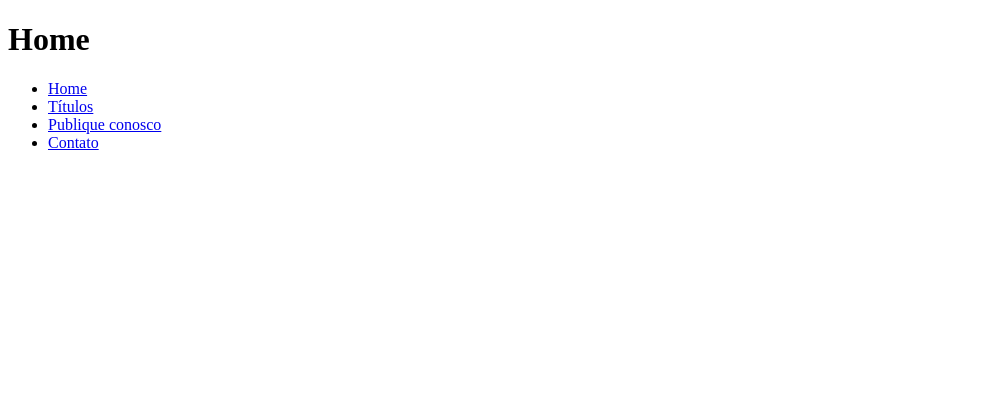
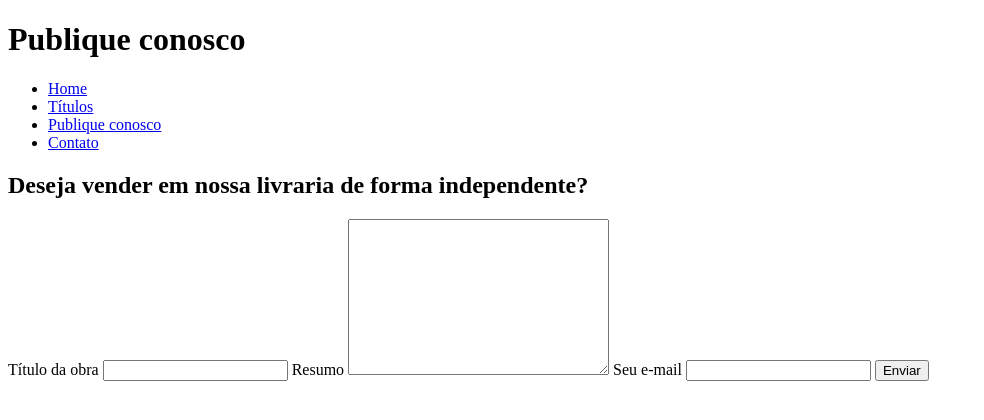
Before and after one commit to gustavogalli/generation-modulo3, a plain HTML site: page atividade1/publique.html in a window 1280 px wide. Shown: the whole page, without its empty margins (0-984 px from the left). Drawn offline with Linux system fonts and the light colour scheme.

Commit message:
Adicionando publique.html

```diff
--- a/atividade1/publique.html
+++ b/atividade1/publique.html
@@ -7,7 +7,7 @@
     <title>Publique conosco</title>
 </head>
 <body>
-    <h1>Home</h1>
+    <h1>Publique conosco</h1>
     <nav>
         <ul>
             <li>
@@ -25,5 +25,17 @@
         </ul>
     </nav>
 
+    <h2>Deseja vender em nossa livraria de forma independente?</h2>
+
+    <form>
+        <label for="titulo">Título da obra</label>
+        <input type="text">
+        <label for="resumo">Resumo</label>
+        <textarea name="resumo" cols="30" rows="10"></textarea>
+        <label for="email">Seu e-mail</label>
+        <input type="email">
+        <button>Enviar</button>
+    </form>
+
 </body>
 </html>
```
